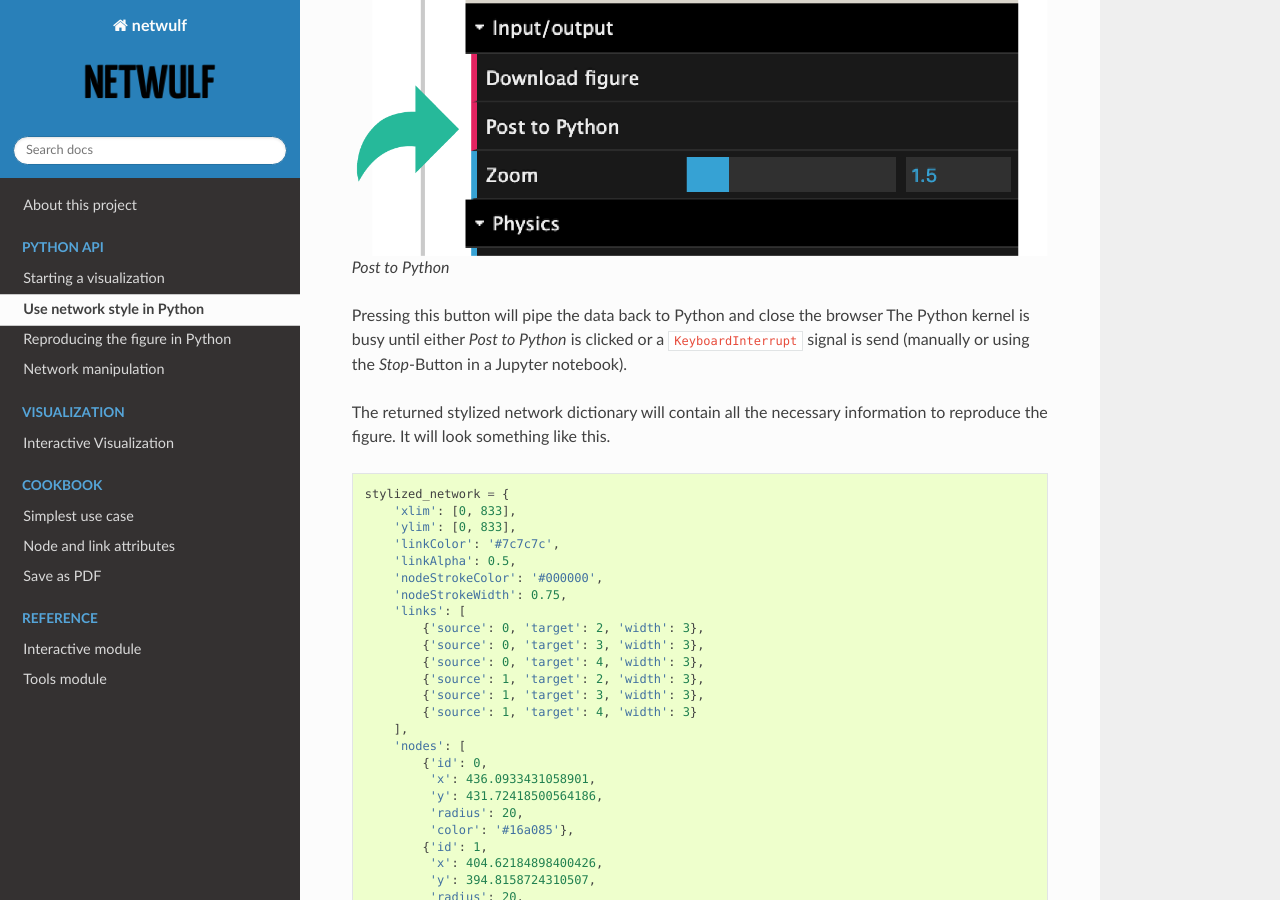
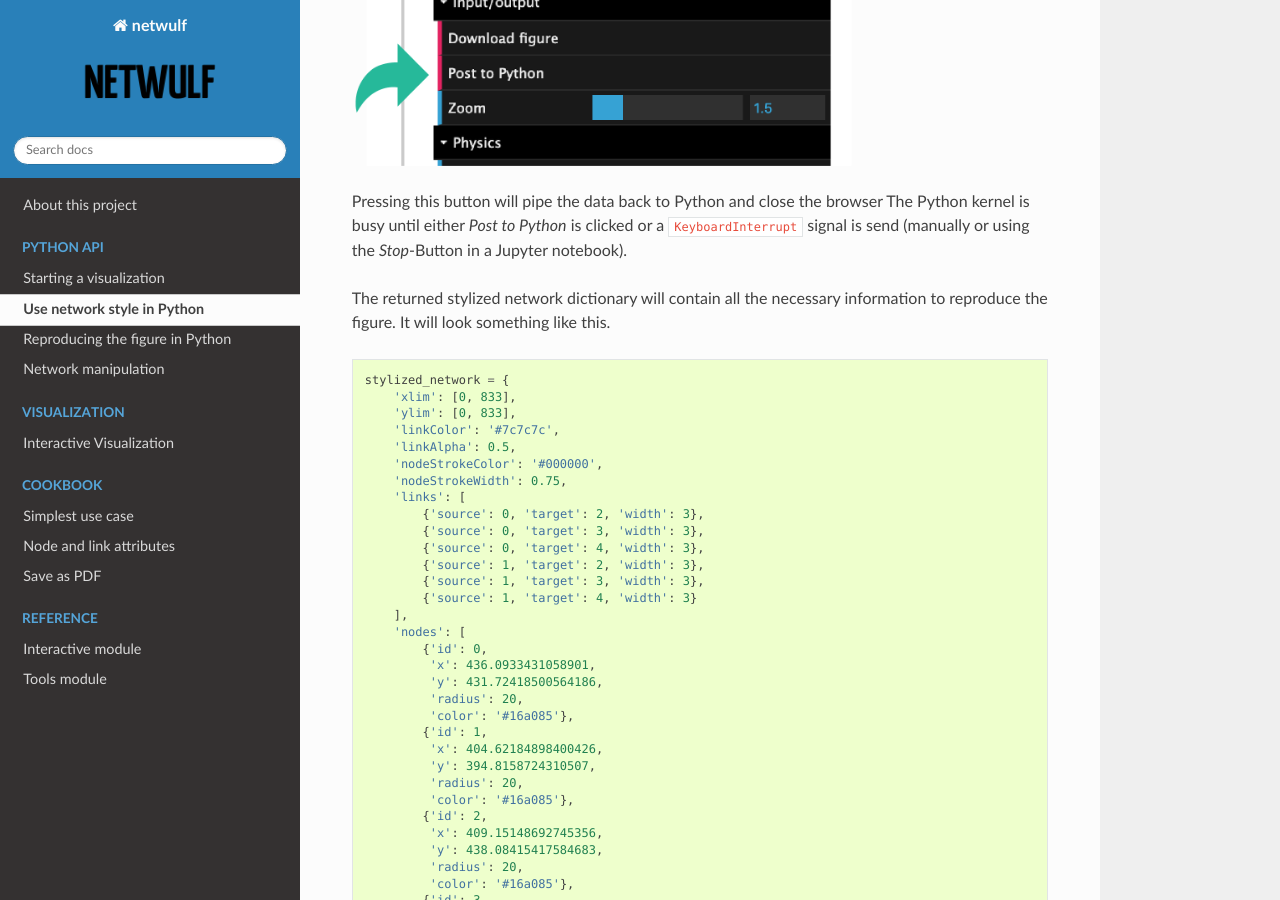
Before and after one commit to benmaier/netwulf, a Sphinx documentation site: the page built from docs/python_api/post_back.rst, in a window 1280 px wide and 900 px high, scrolled down 590 px. Built offline with Sphinx 7.4.7 and the Read the Docs theme 2.0.0, drawn with Linux system fonts in a browser that asks for light colours.

```diff
--- a/docs/python_api/post_back.rst
+++ b/docs/python_api/post_back.rst
@@ -23,8 +23,7 @@ A visualization window is opened and the network can be stylized.
 Once you're done, press the button `Post to Python`.
 
 .. figure:: img/post_to_python.png
-
-    Post to Python
+    :width: 500
 
 Pressing this button will pipe the data back to Python and close the browser
 The Python kernel is busy until either `Post to Python` is clicked or a
```
Also changed, not shown: README.md (+2 -0 lines), 1 other file.
